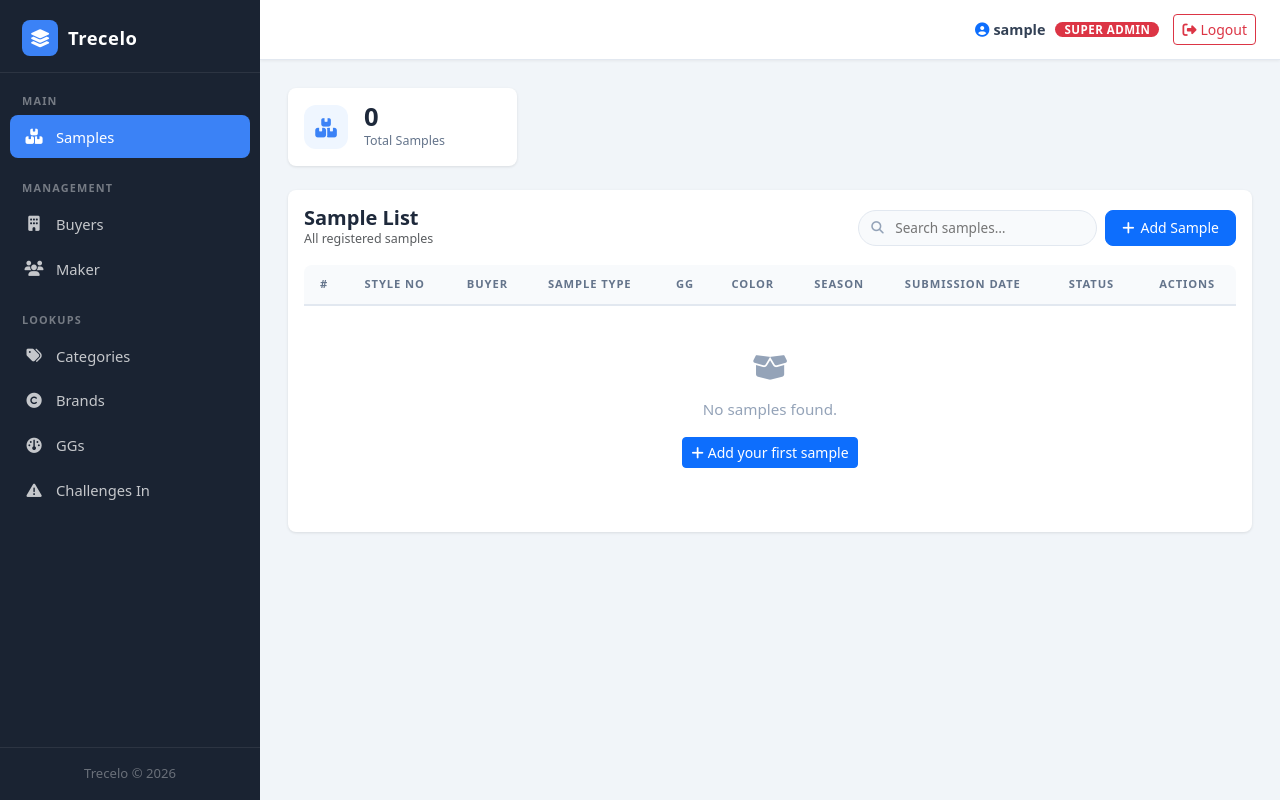
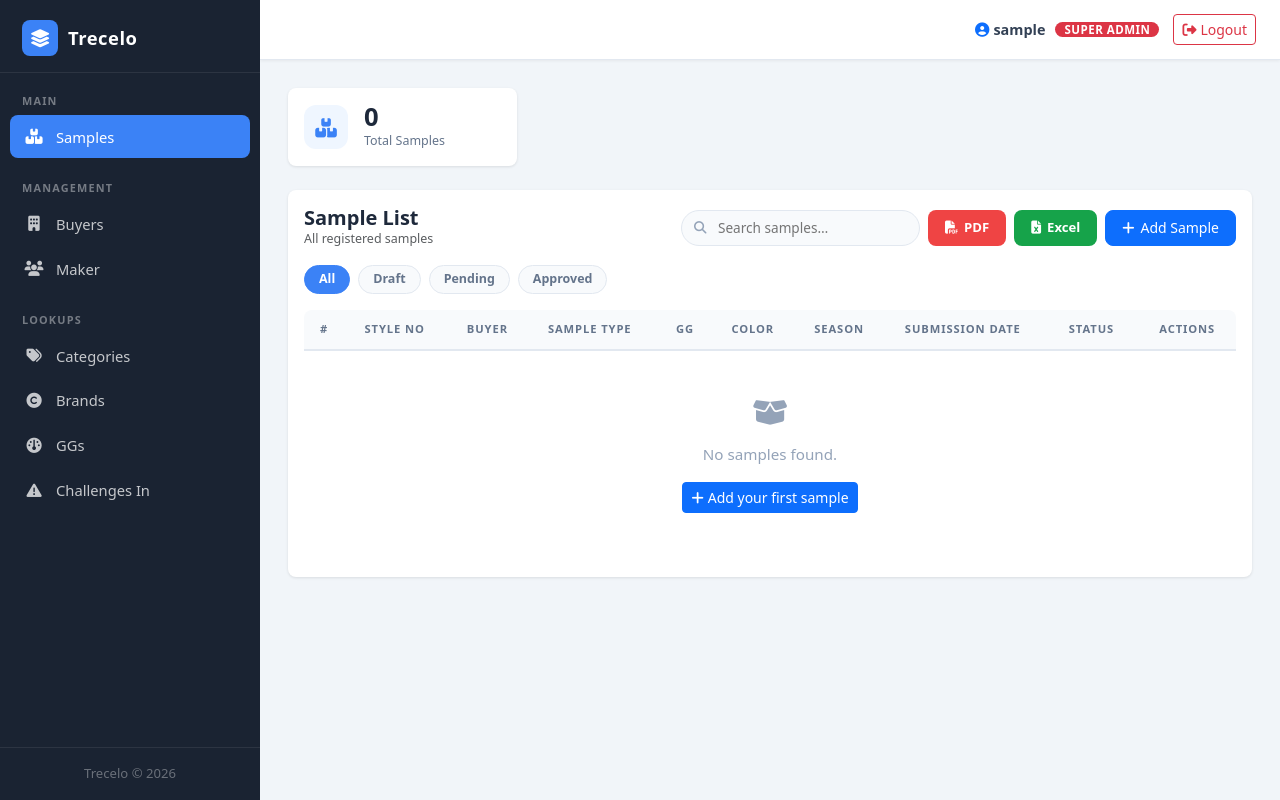
Before and after one commit to jahidshawon19/trecelo, a Django app: page /samples/ in a window 1280 px wide. Run offline with Django 5.2, Linux system fonts and the light colour scheme; the visitor is signed in with stand-in values (Sample User, id 1); data that the repository does not hold is empty.

Commit message:
Add PDF/Excel export and status filter to sample list
- Export current page data as PDF (landscape A4) or Excel (.xlsx)
  respecting active search and status filters
- Status filter pills: All / Draft / Pending / Approved
- Refactor sample_list view with _sample_queryset and _apply_filters helpers
- Add reportlab and openpyxl to requirements.txt

Co-Authored-By: Claude Sonnet 4.6 <noreply@anthropic.com>

```diff
--- a/requirements.txt
+++ b/requirements.txt
@@ -6,3 +6,5 @@ packaging==26.2
 pillow==12.2.0
 sqlparse==0.5.5
 whitenoise==6.12.0
+openpyxl==3.1.5
+reportlab==4.5.1
--- a/sample/urls.py
+++ b/sample/urls.py
@@ -36,6 +36,8 @@ urlpatterns = [
     path('challenges-in/delete/<int:pk>/', views.challengein_delete, name='challengein_delete'),
 
     path('samples/', views.sample_list, name='sample_list'),
+    path('samples/export/pdf/', views.sample_export_pdf, name='sample_export_pdf'),
+    path('samples/export/excel/', views.sample_export_excel, name='sample_export_excel'),
     path('samples/<int:pk>/', views.sample_detail, name='sample_detail'),
     path('samples/create/', views.sample_create, name='sample_create'),
     path('samples/update/<int:pk>/', views.sample_update, name='sample_update'),
--- a/sample/views.py
+++ b/sample/views.py
@@ -1,9 +1,11 @@
+import io
 from django.shortcuts import render, redirect, get_object_or_404
 from django.contrib.auth import login, logout, authenticate
 from django.contrib.auth.decorators import login_required, user_passes_test
 from django.contrib import messages
 from django.core.paginator import Paginator
 from django.db.models import Q
+from django.http import HttpResponse
 from .models import Brand, Buyer, Category, ChallengeImage, ChallengeIn, GG, Sample, StaffProfile
 from .forms import BrandForm, BuyerForm, CategoryForm, ChallengeInForm, GGForm, SampleForm, StaffForm
 
@@ -323,18 +325,21 @@ def challengein_delete(request, pk):
     return render(request, 'confirm_delete.html', {'object': challenge})
 
 
-# ---------- SAMPLE CRUD ----------
-@login_required
-def sample_list(request):
-    q = request.GET.get('q', '').strip()
+# ---------- helpers ----------
+def _sample_queryset(request):
+    """Return the base Sample queryset filtered by the current user's role."""
     if request.user.is_staff or request.user.is_superuser:
-        qs = Sample.objects.select_related('buyer', 'maker__user').prefetch_related('gg').all()
-    else:
-        try:
-            buyer = Buyer.objects.get(user=request.user)
-            qs = Sample.objects.select_related('buyer', 'maker__user').prefetch_related('gg').filter(buyer=buyer)
-        except Buyer.DoesNotExist:
-            qs = Sample.objects.none()
+        return Sample.objects.select_related('buyer', 'maker__user').prefetch_related('gg').all()
+    try:
+        buyer = Buyer.objects.get(user=request.user)
+        return Sample.objects.select_related('buyer', 'maker__user').prefetch_related('gg').filter(buyer=buyer)
+    except Buyer.DoesNotExist:
+        return Sample.objects.none()
+
+
+def _apply_filters(qs, q, status):
+    if status:
+        qs = qs.filter(status=status)
     if q:
         qs = qs.filter(
             Q(style_number__icontains=q) |
@@ -343,14 +348,157 @@ def sample_list(request):
             Q(color__icontains=q) |
             Q(season__icontains=q)
         )
+    return qs
+
+
+# ---------- SAMPLE CRUD ----------
+@login_required
+def sample_list(request):
+    q      = request.GET.get('q', '').strip()
+    status = request.GET.get('status', '').strip()
+    qs     = _apply_filters(_sample_queryset(request), q, status)
     paginator = Paginator(qs, 10)
-    page_obj = paginator.get_page(request.GET.get('page'))
+    page_obj  = paginator.get_page(request.GET.get('page'))
     return render(request, 'sample_list.html', {
-        'samples': page_obj,
-        'page_obj': page_obj,
+        'samples':     page_obj,
+        'page_obj':    page_obj,
         'total_count': paginator.count,
-        'q': q,
+        'q':           q,
+        'status':      status,
     })
+
+
+@login_required
+def sample_export_pdf(request):
+    from reportlab.lib.pagesizes import A4, landscape
+    from reportlab.lib import colors
+    from reportlab.lib.styles import getSampleStyleSheet, ParagraphStyle
+    from reportlab.lib.units import cm
+    from reportlab.platypus import SimpleDocTemplate, Table, TableStyle, Paragraph, Spacer
+
+    q      = request.GET.get('q', '').strip()
+    status = request.GET.get('status', '').strip()
+    page   = request.GET.get('page', 1)
+    qs     = _apply_filters(_sample_queryset(request), q, status)
+    paginator = Paginator(qs, 10)
+    samples   = list(paginator.get_page(page))
+
+    response = HttpResponse(content_type='application/pdf')
+    response['Content-Disposition'] = 'attachment; filename="samples.pdf"'
+
+    buffer = io.BytesIO()
+    doc = SimpleDocTemplate(buffer, pagesize=landscape(A4),
+                            leftMargin=1.5*cm, rightMargin=1.5*cm,
+                            topMargin=1.5*cm, bottomMargin=1.5*cm)
+
+    styles = getSampleStyleSheet()
+    title_style = ParagraphStyle('title', parent=styles['Heading1'],
+                                 fontSize=14, spaceAfter=10)
+
+    header = ['#', 'Style No', 'Buyer', 'Sample Type', 'GG', 'Color', 'Season', 'Sub. Date', 'Status']
+    data = [header]
+    start = (paginator.get_page(page).start_index)
+    for i, s in enumerate(samples, start=start):
+        gg_titles = ', '.join(g.title for g in s.gg.all()) or '—'
+        data.append([
+            str(i),
+            s.style_number or '—',
+            s.buyer.buyer_name if s.buyer else '—',
+            s.sample_type or '—',
+            gg_titles,
+            s.color or '—',
+            str(s.season) if s.season else '—',
+            str(s.submission_date) if s.submission_date else '—',
+            s.get_status_display(),
+        ])
+
+    col_widths = [1*cm, 3*cm, 3.5*cm, 3*cm, 3*cm, 2.5*cm, 2*cm, 2.8*cm, 2.2*cm]
+    tbl = Table(data, colWidths=col_widths, repeatRows=1)
+    tbl.setStyle(TableStyle([
+        ('BACKGROUND',   (0, 0), (-1, 0), colors.HexColor('#1e293b')),
+        ('TEXTCOLOR',    (0, 0), (-1, 0), colors.white),
+        ('FONTNAME',     (0, 0), (-1, 0), 'Helvetica-Bold'),
+        ('FONTSIZE',     (0, 0), (-1, 0), 8),
+        ('FONTSIZE',     (0, 1), (-1, -1), 8),
+        ('ROWBACKGROUNDS', (0, 1), (-1, -1), [colors.white, colors.HexColor('#f8fafc')]),
+        ('GRID',         (0, 0), (-1, -1), 0.4, colors.HexColor('#e2e8f0')),
+        ('ALIGN',        (0, 0), (-1, -1), 'LEFT'),
+        ('VALIGN',       (0, 0), (-1, -1), 'MIDDLE'),
+        ('PADDING',      (0, 0), (-1, -1), 6),
+    ]))
+
+    doc.build([Paragraph('Sample List', title_style), Spacer(1, 0.3*cm), tbl])
+    response.write(buffer.getvalue())
+    return response
+
+
+@login_required
+def sample_export_excel(request):
+    from openpyxl import Workbook
+    from openpyxl.styles import Font, PatternFill, Alignment, Border, Side
+
+    q      = request.GET.get('q', '').strip()
+    status = request.GET.get('status', '').strip()
+    page   = request.GET.get('page', 1)
+    qs     = _apply_filters(_sample_queryset(request), q, status)
+    paginator = Paginator(qs, 10)
+    page_obj  = paginator.get_page(page)
+    samples   = list(page_obj)
+
+    wb = Workbook()
+    ws = wb.active
+    ws.title = 'Samples'
+
+    header_fill   = PatternFill('solid', fgColor='1E293B')
+    header_font   = Font(bold=True, color='FFFFFF', size=10)
+    center        = Alignment(horizontal='center', vertical='center')
+    left          = Alignment(horizontal='left', vertical='center')
+    thin          = Side(style='thin', color='E2E8F0')
+    border        = Border(left=thin, right=thin, top=thin, bottom=thin)
+    alt_fill      = PatternFill('solid', fgColor='F8FAFC')
+
+    headers = ['#', 'Style No', 'Buyer', 'Sample Type', 'GG', 'Color', 'Season', 'Submission Date', 'Status']
+    col_widths = [5, 18, 20, 18, 20, 14, 10, 18, 12]
+
+    ws.row_dimensions[1].height = 22
+    for col, (h, w) in enumerate(zip(headers, col_widths), start=1):
+        cell = ws.cell(row=1, column=col, value=h)
+        cell.font      = header_font
+        cell.fill      = header_fill
+        cell.alignment = center
+        cell.border    = border
+        ws.column_dimensions[cell.column_letter].width = w
+
+    start = page_obj.start_index
+    for i, s in enumerate(samples, start=start):
+        row = i - start + 2
+        ws.row_dimensions[row].height = 18
+        fill = alt_fill if (i % 2 == 0) else None
+        gg_titles = ', '.join(g.title for g in s.gg.all()) or '—'
+        values = [
+            i,
+            s.style_number or '—',
+            s.buyer.buyer_name if s.buyer else '—',
+            s.sample_type or '—',
+            gg_titles,
+            s.color or '—',
+            s.season or '—',
+            str(s.submission_date) if s.submission_date else '—',
+            s.get_status_display(),
+        ]
+        for col, val in enumerate(values, start=1):
+            cell = ws.cell(row=row, column=col, value=val)
+            cell.alignment = center if col == 1 else left
+            cell.border    = border
+            if fill:
+                cell.fill = fill
+
+    response = HttpResponse(
+        content_type='application/vnd.openxmlformats-officedocument.spreadsheetml.sheet'
+    )
+    response['Content-Disposition'] = 'attachment; filename="samples.xlsx"'
+    wb.save(response)
+    return response
 
 
 @login_required
--- a/templates/sample_list.html
+++ b/templates/sample_list.html
@@ -28,17 +28,31 @@
         <p class="mb-0 text-muted" style="font-size:.78rem;">All registered samples</p>
       </div>
       <div class="ms-auto d-flex gap-2 flex-wrap align-items-center">
-        <form method="get" class="d-flex gap-2 align-items-center">
+        <form method="get" id="filterForm" class="d-flex gap-2 flex-wrap align-items-center">
+          {% if status %}<input type="hidden" name="status" value="{{ status }}">{% endif %}
           <div class="tbl-search">
             <i class="fa fa-magnifying-glass si"></i>
-            <input type="text" name="q" value="{{ q }}" placeholder="Search samples…" style="min-width:210px;">
+            <input type="text" name="q" id="sampleSearch" value="{{ q }}" placeholder="Search samples…" style="min-width:200px;">
           </div>
           {% if q %}
-          <a href="{% url 'sample_list' %}" class="btn btn-outline-secondary btn-sm" title="Clear search">
+          <a href="?{% if status %}status={{ status }}{% endif %}" class="btn btn-outline-secondary btn-sm" title="Clear search">
             <i class="fa fa-xmark"></i>
           </a>
           {% endif %}
         </form>
+
+        <!-- Export buttons (pass current filters + page) -->
+        <a href="{% url 'sample_export_pdf' %}?{% if q %}q={{ q }}&{% endif %}{% if status %}status={{ status }}&{% endif %}page={{ page_obj.number }}"
+           class="btn btn-sm px-3"
+           style="background:#ef4444;color:#fff;border-radius:8px;height:36px;display:inline-flex;align-items:center;gap:6px;font-weight:600;font-size:.82rem;">
+          <i class="fa fa-file-pdf"></i> PDF
+        </a>
+        <a href="{% url 'sample_export_excel' %}?{% if q %}q={{ q }}&{% endif %}{% if status %}status={{ status }}&{% endif %}page={{ page_obj.number }}"
+           class="btn btn-sm px-3"
+           style="background:#16a34a;color:#fff;border-radius:8px;height:36px;display:inline-flex;align-items:center;gap:6px;font-weight:600;font-size:.82rem;">
+          <i class="fa fa-file-excel"></i> Excel
+        </a>
+
         {% if user.is_staff or user.is_superuser %}
         <a href="{% url 'sample_create' %}" class="btn btn-primary btn-sm px-3" style="border-radius:8px;height:36px;display:inline-flex;align-items:center;gap:6px;">
           <i class="fa fa-plus"></i> Add Sample
@@ -46,11 +60,23 @@
         {% endif %}
       </div>
     </div>
+
+    <!-- Status filter pills -->
+    <div class="d-flex flex-wrap gap-2 mt-3">
+      <a href="?{% if q %}q={{ q }}&{% endif %}"
+         class="filter-pill {% if not status %}active{% endif %}">All</a>
+      <a href="?{% if q %}q={{ q }}&{% endif %}status=draft"
+         class="filter-pill {% if status == 'draft' %}active{% endif %}">Draft</a>
+      <a href="?{% if q %}q={{ q }}&{% endif %}status=pending"
+         class="filter-pill {% if status == 'pending' %}active{% endif %}">Pending</a>
+      <a href="?{% if q %}q={{ q }}&{% endif %}status=approved"
+         class="filter-pill {% if status == 'approved' %}active{% endif %}">Approved</a>
+    </div>
   </div>
 
   <div class="card-body pt-3">
     <div class="table-responsive">
-      <table class="bt" id="sampleTable">
+      <table class="bt">
         <thead>
           <tr>
             <th>#</th>
@@ -123,9 +149,9 @@
               <div style="color:#94a3b8;">
                 <i class="fa fa-box-open fa-2x mb-3 d-block"></i>
                 <div style="font-size:.95rem;font-weight:500;">
-                  {% if q %}No samples match "{{ q }}".{% else %}No samples found.{% endif %}
+                  {% if q or status %}No samples match the current filters.{% else %}No samples found.{% endif %}
                 </div>
-                {% if not q and user.is_staff or user.is_superuser %}
+                {% if not q and not status and user.is_staff or user.is_superuser %}
                 <a href="{% url 'sample_create' %}" class="btn btn-primary btn-sm mt-3">
                   <i class="fa fa-plus me-1"></i>Add your first sample
                 </a>
@@ -148,7 +174,7 @@
         <ul class="pagination pagination-sm mb-0 gap-1">
           {% if page_obj.has_previous %}
           <li class="page-item">
-            <a class="page-link" href="?{% if q %}q={{ q }}&{% endif %}page={{ page_obj.previous_page_number }}" style="border-radius:6px;">
+            <a class="page-link" href="?{% if q %}q={{ q }}&{% endif %}{% if status %}status={{ status }}&{% endif %}page={{ page_obj.previous_page_number }}" style="border-radius:6px;">
               <i class="fa fa-chevron-left" style="font-size:.7rem;"></i>
             </a>
           </li>
@@ -165,14 +191,14 @@
             </li>
             {% elif num > page_obj.number|add:"-3" and num < page_obj.number|add:"3" %}
             <li class="page-item">
-              <a class="page-link" href="?{% if q %}q={{ q }}&{% endif %}page={{ num }}" style="border-radius:6px;">{{ num }}</a>
+              <a class="page-link" href="?{% if q %}q={{ q }}&{% endif %}{% if status %}status={{ status }}&{% endif %}page={{ num }}" style="border-radius:6px;">{{ num }}</a>
             </li>
             {% endif %}
           {% endfor %}
 
           {% if page_obj.has_next %}
           <li class="page-item">
-            <a class="page-link" href="?{% if q %}q={{ q }}&{% endif %}page={{ page_obj.next_page_number }}" style="border-radius:6px;">
+            <a class="page-link" href="?{% if q %}q={{ q }}&{% endif %}{% if status %}status={{ status }}&{% endif %}page={{ page_obj.next_page_number }}" style="border-radius:6px;">
               <i class="fa fa-chevron-right" style="font-size:.7rem;"></i>
             </a>
           </li>
@@ -192,9 +218,18 @@
 {% endblock %}
 
 {% block extra_js %}
+<style>
+  .filter-pill {
+    display: inline-flex; align-items: center;
+    padding: 4px 14px; border-radius: 20px; font-size: .78rem; font-weight: 600;
+    border: 1.5px solid #e2e8f0; background: #f8fafc; color: #64748b;
+    text-decoration: none; transition: all .15s;
+  }
+  .filter-pill:hover { border-color: #93c5fd; color: #2563eb; background: #eff6ff; }
+  .filter-pill.active { background: #3b82f6; border-color: #3b82f6; color: #fff; }
+</style>
 <script>
-  // Submit search form on typing with debounce
-  const si = document.querySelector('input[name="q"]');
+  const si = document.getElementById('sampleSearch');
   if (si) {
     let t;
     si.addEventListener('input', function () {
```
